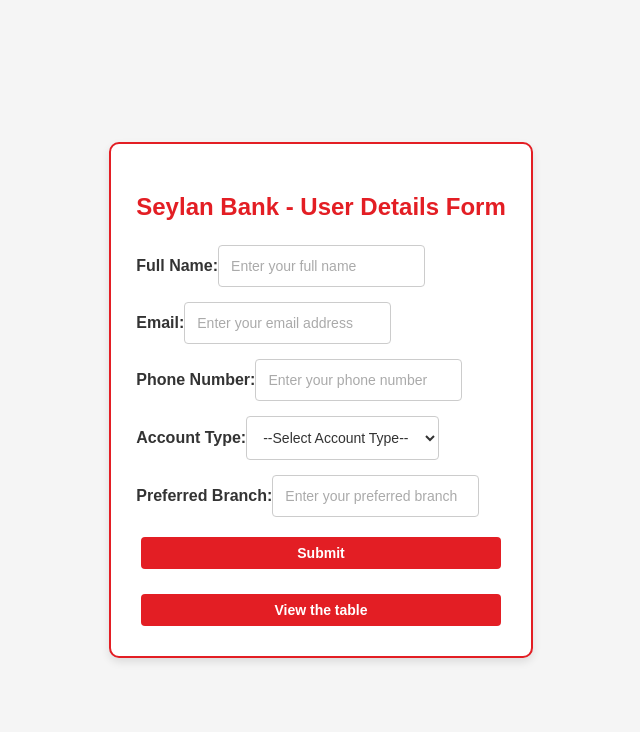
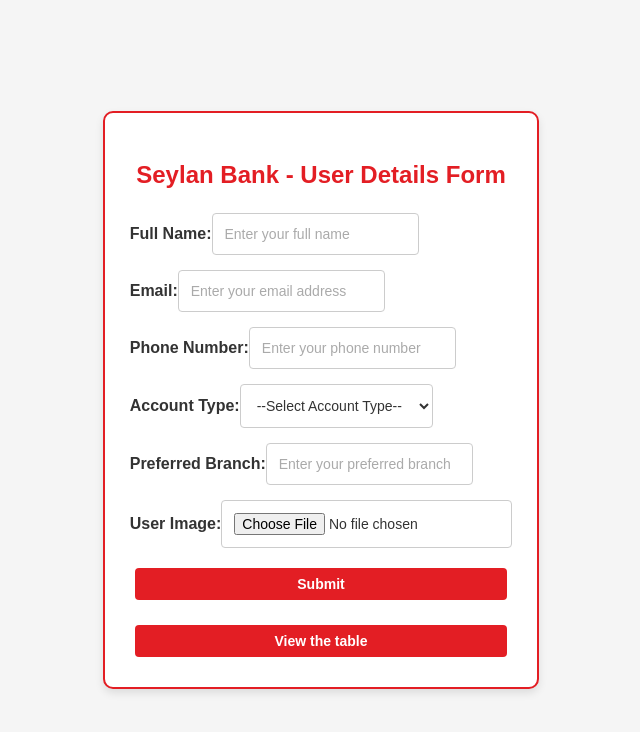
Before and after one commit to OKSamarasinghe/Seylan_TestApp, a React (Vite) app in the folder my-react-app/: page / in a window 1280 px wide. Shown: the top 732 px of the page, without its empty margins (319-959 px from the left). Built offline with nearby package versions, Linux system fonts and the light colour scheme.

Commit message:
all work with pic

```diff
--- a/my-react-app/src/components/UpdateUser.jsx
+++ b/my-react-app/src/components/UpdateUser.jsx
@@ -1,4 +1,3 @@
-// src/components/UpdateUser.jsx
 import React, { useState, useEffect } from "react";
 import { useParams, useNavigate } from "react-router-dom";
 import "./../styles/form.css";
@@ -14,14 +13,28 @@
     email: "",
     phoneNumber: "",
     accountType: "",
-    preferredBranch: ""
+    preferredBranch: "",
+    userImage: "",
   });
 
+  const [imagePreview, setImagePreview] = useState(null);
+  const [loading, setLoading] = useState(true);
+  const [error, setError] = useState(null);
+
   useEffect(() => {
-    getUserById(id).then((response) => {
-      console.log(response.data);
-      setFormData(response.data);
-    });
+    const fetchUserDetails = async () => {
+      try {
+        const response = await getUserById(id);
+        setFormData(response.data);
+        setImagePreview(response.data.userImage);
+        setLoading(false);
+      } catch (err) {
+        setError("Failed to fetch user details. Please try again later.");
+        setLoading(false);
+      }
+    };
+
+    fetchUserDetails();
   }, [id]);
 
   const handleChange = (e) => {
@@ -29,19 +42,37 @@
     setFormData({ ...formData, [name]: value });
   };
 
+  const handleImageUpload = (e) => {
+    const file = e.target.files[0];
+    if (file) {
+      const reader = new FileReader();
+      reader.onloadend = () => {
+        setImagePreview(reader.result);
+        setFormData({ ...formData, userImage: reader.result });
+      };
+      reader.readAsDataURL(file);
+    }
+  };
+
   const handleSubmit = async (e) => {
-    e.preventDefault(); // Prevent form default submission
+    e.preventDefault();
     try {
       const response = await updateUser(formData);
-      console.log(response);
       alert("User updated successfully!");
       navigate("/table");
-
     } catch (error) {
       console.error("Error updating user:", error);
       alert("Failed to update user. Please try again.");
     }
   };
+
+  if (loading) {
+    return <p>Loading user details...</p>;
+  }
+
+  if (error) {
+    return <p>{error}</p>;
+  }
 
   return (
     <div className="form-container">
@@ -85,6 +116,7 @@
             onChange={handleChange}
             required
           >
+            <option value="">--Select Account Type--</option>
             <option value="Savings">Savings</option>
             <option value="Current">Current</option>
             <option value="Fixed Deposit">Fixed Deposit</option>
@@ -100,7 +132,26 @@
             required
           />
         </label>
-        <button type="submit">Save</button>
+        <label>
+          User Image:
+          <input
+            type="file"
+            accept="image/*"
+            onChange={handleImageUpload}
+          />
+        </label>
+        {imagePreview && (
+          <div className="justify-center">
+            <label>Image Preview:</label>
+            <img
+              src={imagePreview}
+              alt="Image preview"
+              style={{ maxHeight: "150px", maxWidth: "150px" }}
+            />
+          </div>
+        )}
+        <button type="submit">Update User</button>
+        <button onClick={() => navigate("/table")}>Cancel</button>
       </form>
     </div>
   );
--- a/my-react-app/src/components/UserDetailForm.jsx
+++ b/my-react-app/src/components/UserDetailForm.jsx
@@ -10,13 +10,27 @@
     PhoneNumber: "",
     AccountType: "",
     PreferredBranch: "",
+    UserImage: "",
   });
 
+  const [imagePreview, setImagePreview] = useState(null);
   const navigate = useNavigate();
 
   const handleChange = (e) => {
     const { name, value } = e.target;
     setFormData({ ...formData, [name]: value });
+  };
+
+  const handleImageUpload = (e) => {
+    const file = e.target.files[0];
+    if(file){
+      const reader = new FileReader();
+      reader.onloadend = () => {
+        setImagePreview(reader.result);
+        setFormData({ ...formData, UserImage: reader.result });
+      };
+      reader.readAsDataURL(file);
+    }
   };
 
   const handleSubmit = async (e) => {
@@ -32,6 +46,7 @@
           PhoneNumber: newUser.PhoneNumber,
           AccountType: newUser.AccountType,
           PreferredBranch: newUser.PreferredBranch,
+          UserImage: newUser.UserImage,
         });
         alert("Form Submitted Successfully!");
         navigate("/table"); // Redirect to table page
@@ -105,6 +120,24 @@
             required
           />
         </label>
+
+        <label>
+          User Image:
+          <input
+            type="file"
+            accept="image/*"
+            onChange={handleImageUpload}
+            required
+          />
+        </label>
+
+        {imagePreview && (
+          <div className="justify-center">
+            <label>Image Preview:</label>
+            <img src={imagePreview} alt="Image preview" style={{maxHeight: "200px" , maxWidth: "200px"}} />
+            </div>
+          )}
+
         <button type="submit">Submit</button>
         <button onClick={() => { navigate("/table") }}>View the table</button>
       </form>
--- a/my-react-app/src/components/UserTable.jsx
+++ b/my-react-app/src/components/UserTable.jsx
@@ -55,6 +55,7 @@
             <th>Phone Number</th>
             <th>Account Type</th>
             <th>Preferred Branch</th>
+            <th>User Image</th>
             <th>Actions</th>
           </tr>
         </thead>
@@ -66,6 +67,7 @@
               <td>{user.phoneNumber}</td>
               <td>{user.accountType}</td>
               <td>{user.preferredBranch}</td>
+              <td><img src={user.userImage} style={{maxHeight:"150px" , maxWidth: "150px"}}/></td>
               <td>
                 <button onClick={() => handleView(user.id)}>View</button>
                 <button onClick={() => handleUpdate(user.id)}>Update</button>
--- a/my-react-app/src/components/ViewUser.jsx
+++ b/my-react-app/src/components/ViewUser.jsx
@@ -47,6 +47,7 @@
       <p><strong>Phone Number:</strong> {user.phoneNumber}</p>
       <p><strong>Account Type:</strong> {user.accountType}</p>
       <p><strong>Preferred Branch:</strong> {user.preferredBranch}</p>
+      <p><strong>User Image:</strong> <img src={user.userImage} style={{maxHeight:"150px" , maxWidth:"150px"}} /></p>
       <button onClick={() => navigate("/table")}>Back to Table</button>
     </div>
   );
```
